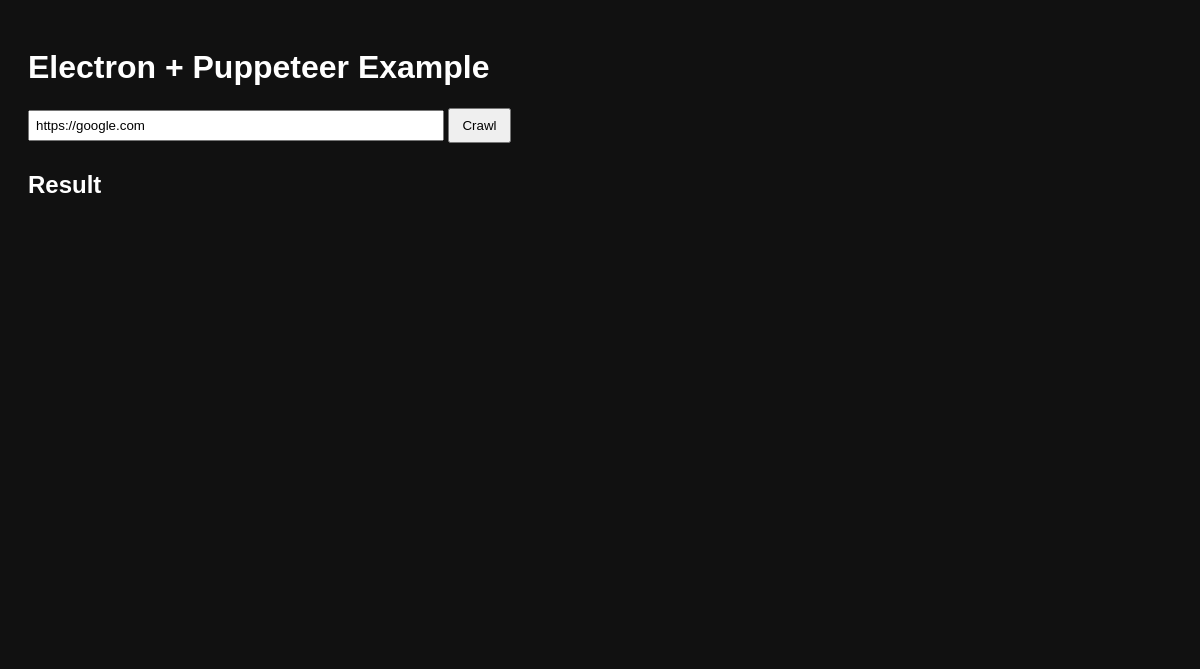
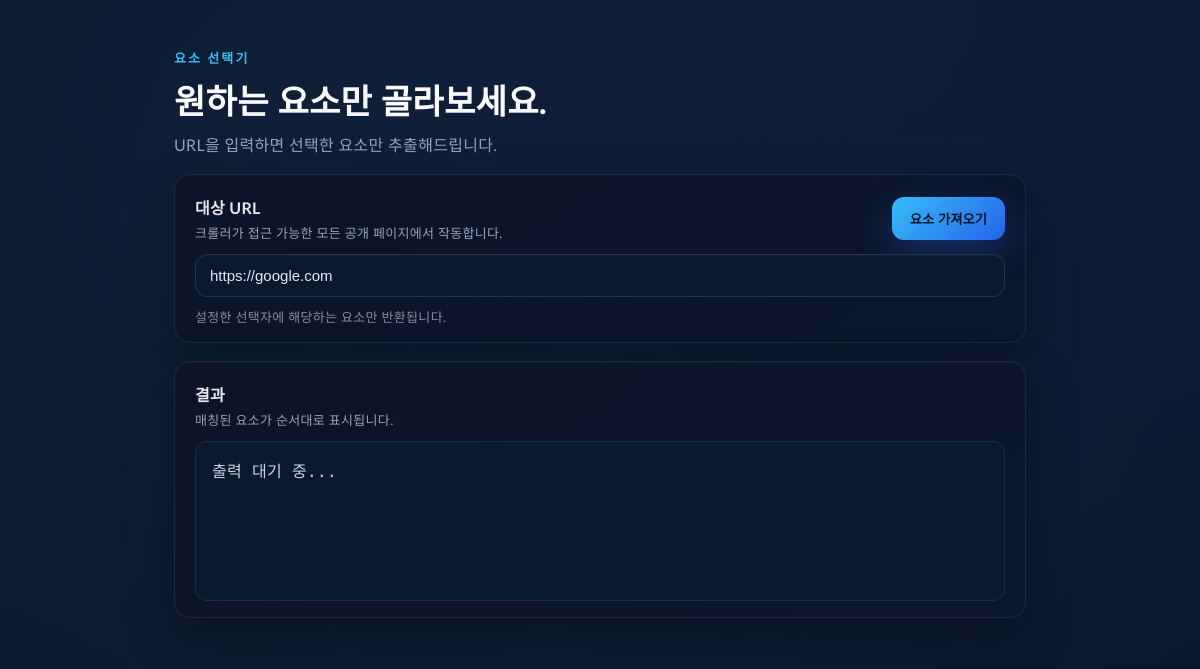
Before and after one commit to jeongheon1213/whyiblocked, an Electron app: page src/views/app/app.html in a window 1200 px wide. Drawn offline with Linux system fonts and the light colour scheme.

Commit message:
이미지 Get 까지 성공

```diff
--- a/package.json
+++ b/package.json
@@ -15,7 +15,9 @@
         "electron": "^39.2.4"
     },
     "dependencies": {
-        "puppeteer": "^24.31.0"
+        "puppeteer": "^24.31.0",
+        "puppeteer-extra": "^3.3.6",
+        "puppeteer-extra-plugin-stealth": "^2.11.2"
     },
     "build": {
         "appId": "com.example.whyiblocked",
--- a/src/main/crawler/crawler.manager.js
+++ b/src/main/crawler/crawler.manager.js
@@ -1,4 +1,7 @@
-import puppeteer from 'puppeteer';
+import puppeteer from 'puppeteer-extra';
+import StealthPlugin from 'puppeteer-extra-plugin-stealth';
+
+puppeteer.use(StealthPlugin());
 
 let browser;
 
--- a/src/views/app/app.css
+++ b/src/views/app/app.css
@@ -1,16 +1,153 @@
-body {
-    background: #111;
-    color: white;
-    font-family: Arial, sans-serif;
-    padding: 20px;
+:root {
+    --bg: #0b1224;
+    --panel: #0c1426;
+    --accent: #38bdf8;
+    --accent-strong: #2563eb;
+    --text: #e2e8f0;
+    --muted: #94a3b8;
 }
 
-input {
-    margin-bottom: 10px;
-    padding: 6px;
+* {
+    box-sizing: border-box;
 }
 
-button {
-    padding: 8px 12px;
+body {
+    margin: 0;
+    min-height: 100vh;
+    background: radial-gradient(120% 160% at 20% 20%, rgba(56, 189, 248, 0.06), transparent),
+        radial-gradient(120% 140% at 80% 0%, rgba(37, 99, 235, 0.08), transparent),
+        var(--bg);
+    color: var(--text);
+    font-family: "Trebuchet MS", "Segoe UI", sans-serif;
+    letter-spacing: 0.02em;
+}
+
+.page {
+    max-width: 900px;
+    margin: 48px auto;
+    padding: 0 24px 48px;
+    display: flex;
+    flex-direction: column;
+    gap: 18px;
+}
+
+.hero {
+    display: flex;
+    flex-direction: column;
+    gap: 8px;
+}
+
+.eyebrow {
+    margin: 0;
+    font-size: 13px;
+    text-transform: uppercase;
+    letter-spacing: 0.16em;
+    color: var(--accent);
+    font-weight: 700;
+}
+
+.hero h1 {
+    margin: 0;
+    font-size: 34px;
+    font-weight: 800;
+    color: #f8fafc;
+}
+
+.lede {
+    margin: 0;
+    color: var(--muted);
+    max-width: 640px;
+}
+
+.panel {
+    background: linear-gradient(145deg, var(--panel), #0b152c);
+    border: 1px solid #1e293b;
+    border-radius: 16px;
+    padding: 20px 20px 16px;
+    box-shadow: 0 20px 50px rgba(0, 0, 0, 0.28), inset 0 1px 0 rgba(255, 255, 255, 0.02);
+}
+
+.panel-heading {
+    display: flex;
+    justify-content: space-between;
+    align-items: center;
+    gap: 12px;
+    margin-bottom: 12px;
+}
+
+.label {
+    font-weight: 700;
+    color: #e5e7eb;
+}
+
+.hint {
+    margin-top: 4px;
+    color: var(--muted);
+    font-size: 13px;
+}
+
+.field {
+    display: flex;
+    align-items: center;
+    gap: 12px;
+}
+
+#url {
+    flex: 1;
+    background: #0b192f;
+    border: 1px solid #243554;
+    border-radius: 12px;
+    padding: 12px 14px;
+    color: #e2e8f0;
+    font-size: 15px;
+    outline: none;
+    transition: border-color 0.2s ease, box-shadow 0.2s ease;
+    box-shadow: inset 0 1px 0 rgba(255, 255, 255, 0.03);
+}
+
+#url:focus {
+    border-color: var(--accent);
+    box-shadow: 0 0 0 3px rgba(56, 189, 248, 0.2);
+}
+
+.primary {
+    background: linear-gradient(135deg, var(--accent), var(--accent-strong));
+    color: #0b1224;
+    border: none;
+    font-weight: 800;
+    padding: 12px 18px;
+    border-radius: 12px;
     cursor: pointer;
+    box-shadow: 0 12px 35px rgba(37, 99, 235, 0.35);
+    transition: transform 0.15s ease, box-shadow 0.2s ease;
 }
+
+.primary:hover {
+    transform: translateY(-1px);
+    box-shadow: 0 18px 40px rgba(37, 99, 235, 0.45);
+}
+
+.primary:active {
+    transform: translateY(0);
+    box-shadow: 0 10px 28px rgba(37, 99, 235, 0.35);
+}
+
+.note {
+    margin-top: 10px;
+    color: #7f8ea3;
+    font-size: 13px;
+}
+
+.code-block {
+    margin: 0;
+    background: #0b192f;
+    border: 1px solid #1f2d43;
+    padding: 16px;
+    border-radius: 12px;
+    min-height: 160px;
+    color: #cbd5e1;
+    font-family: "Cascadia Code", "Consolas", "Menlo", monospace;
+    white-space: pre-wrap;
+    word-break: break-word;
+    overflow: auto;
+}
--- a/src/views/app/app.html
+++ b/src/views/app/app.html
@@ -8,13 +8,39 @@
 </head>
 
 <body>
-    <h1>Electron + Puppeteer Example</h1>
+    <div class="page">
+        <header class="hero">
+            <p class="eyebrow">요소 선택기</p>
+            <h1>원하는 요소만 골라보세요.</h1>
+            <p class="lede">URL을 입력하면 선택한 요소만 추출해드립니다.</p>
+        </header>
 
-    <input id="url" type="text" value="https://google.com" style="width: 400px;">
-    <button id="btn">Crawl</button>
+        <section class="panel">
+            <div class="panel-heading">
+                <div>
+                    <div class="label">대상 URL</div>
+                    <div class="hint">크롤러가 접근 가능한 모든 공개 페이지에서 작동합니다.</div>
+                </div>
+                <button id="btn" class="primary" type="button">요소 가져오기</button>
+            </div>
 
-    <h2>Result</h2>
-    <pre id="output"></pre>
+            <div class="field">
+                <input id="url" type="text" value="https://google.com" placeholder="https://example.com/article"
+                    autocomplete="off">
+            </div>
+            <div class="note">설정한 선택자에 해당하는 요소만 반환됩니다.</div>
+        </section>
+
+        <section class="panel">
+            <div class="panel-heading">
+                <div>
+                    <div class="label">결과</div>
+                    <div class="hint">매칭된 요소가 순서대로 표시됩니다.</div>
+                </div>
+            </div>
+            <pre id="output" class="code-block">출력 대기 중...</pre>
+        </section>
+    </div>
 
     <script src="app.view.js"></script>
 </body>
--- a/src/views/app/app.view.js
+++ b/src/views/app/app.view.js
@@ -1,5 +1,13 @@
+const output = document.getElementById('output');
 document.getElementById('btn').addEventListener('click', async () => {
     const url = document.getElementById('url').value;
     const result = await window.api.crawl(url);
-    document.getElementById('output').innerText = result;
+    result.forEach((img) => {
+        const imgElem = document.createElement('img');
+        imgElem.setAttribute('src', 'https:' + img);
+        output.append(imgElem);
+    });
+    // document.getElementById('output').innerHTML = result.join('<br>');
+    console.log(result);
+    // document.getElementById('output').innerText = result;
 });
```
Also changed, not shown: src/main/crawler/crawler.service.js (+23 -3 lines), 1 other file.
